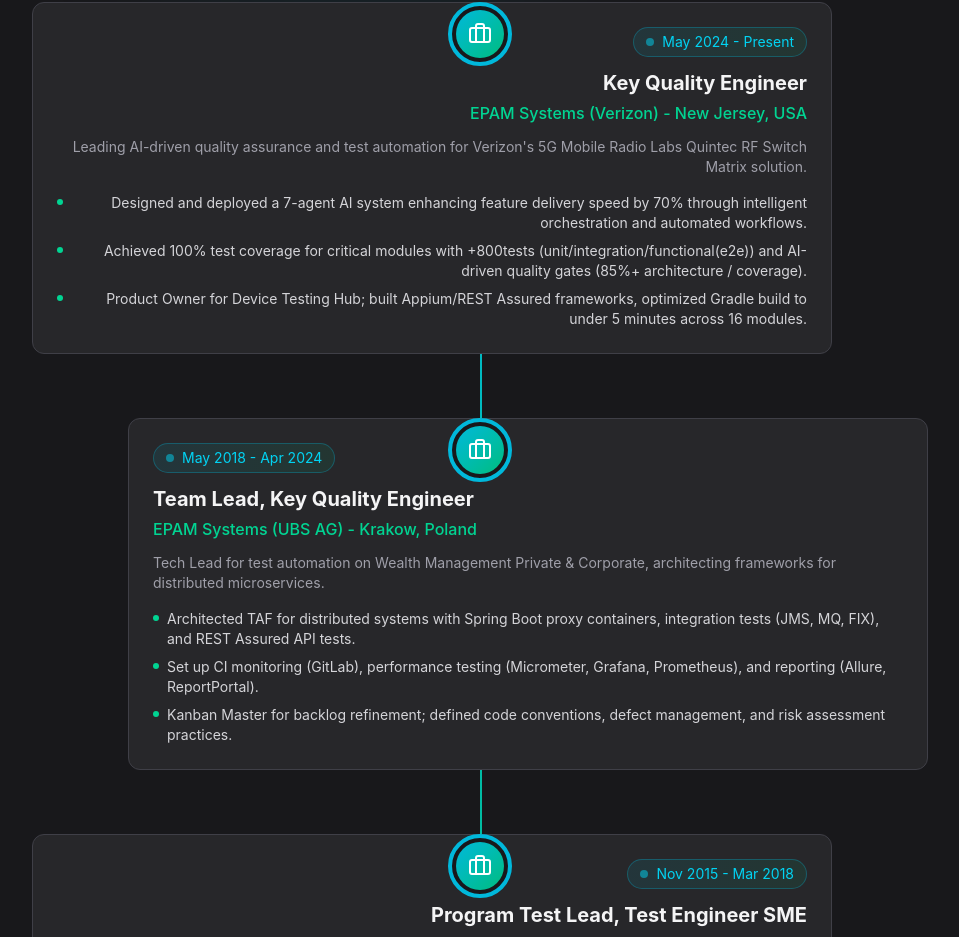
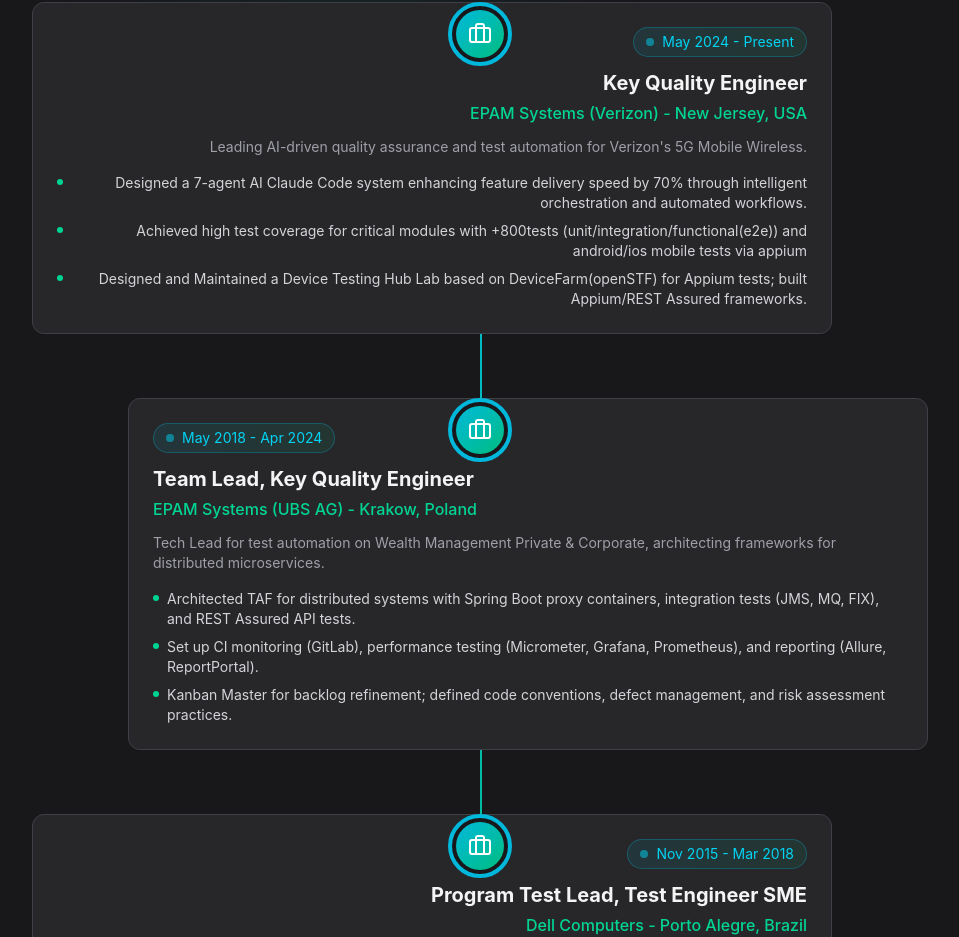
Before and after one commit to vinipx/vinipx-site, a React (Vite) app: page / in a window 1280 px wide. Shown: the part 4338-5275 px from the top of the page, without its empty margins (160-1119 px from the left). Built offline with nearby package versions, Linux system fonts and the light colour scheme; no server answers.

Commit message:
timeline - adjusting decription for Verizon specifics

```diff
--- a/src/app/components/timeline.tsx
+++ b/src/app/components/timeline.tsx
@@ -7,11 +7,11 @@
     title: "Key Quality Engineer",
     company: "EPAM Systems (Verizon) - New Jersey, USA",
     type: "career",
-    description: "Leading AI-driven quality assurance and test automation for Verizon's 5G Mobile Radio Labs Quintec RF Switch Matrix solution.",
+    description: "Leading AI-driven quality assurance and test automation for Verizon's 5G Mobile Wireless.",
     achievements: [
-      "Designed and deployed a 7-agent AI system enhancing feature delivery speed by 70% through intelligent orchestration and automated workflows.",
-      "Achieved 100% test coverage for critical modules with +800tests (unit/integration/functional(e2e)) and AI-driven quality gates (85%+ architecture / coverage).",
-      "Product Owner for Device Testing Hub; built Appium/REST Assured frameworks, optimized Gradle build to under 5 minutes across 16 modules.",
+      "Designed a 7-agent AI Claude Code system enhancing feature delivery speed by 70% through intelligent orchestration and automated workflows.",
+      "Achieved high test coverage for critical modules with +800tests (unit/integration/functional(e2e)) and android/ios mobile tests via appium ",
+      "Designed and Maintained a Device Testing Hub Lab based on DeviceFarm(openSTF) for Appium tests; built Appium/REST Assured frameworks.",
     ],
   },
   {
```
